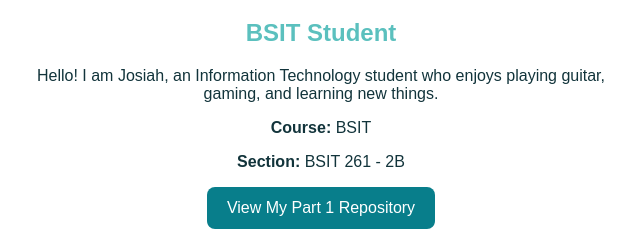
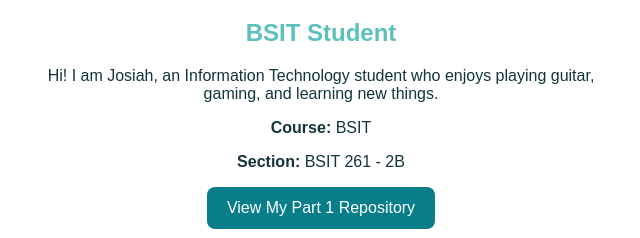
Before and after one commit to josiahgajano/josiahgajano.github.io, a plain HTML site: page index.html in a window 1280 px wide. Shown: the part 285-523 px from the top of the page, 319-959 px from the left. Drawn offline with Linux system fonts and the light colour scheme.

Commit message:
Update index.html

```diff
--- a/index.html
+++ b/index.html
@@ -15,7 +15,7 @@
         <h2>BSIT Student</h2>
 
         <p>
-            Hello! I am Josiah, an Information Technology student
+            Hi! I am Josiah, an Information Technology student
             who enjoys playing guitar, gaming, and learning new things.
         </p>
 
```
